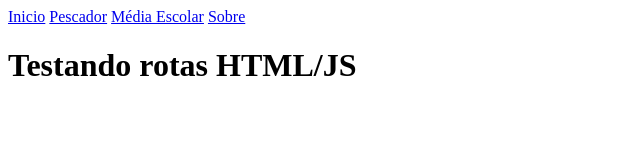
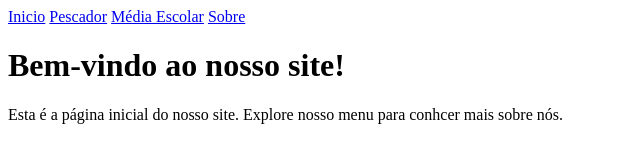
Before and after one commit to yasminandya/tecweb_yasmin, a plain HTML site: page index.html in a window 1280 px wide. Shown: the whole page, without its empty margins (0-640 px from the left). Drawn offline with Linux system fonts and the light colour scheme.

Commit message:
Update index.html

```diff
--- a/index.html
+++ b/index.html
@@ -12,7 +12,8 @@
         <a href="media_aluno.html">Média Escolar</a>
         <a href="sobre.html">Sobre</a>
     </div>
-    <h1>Testando rotas HTML/JS</h1>
+    <h1>Bem-vindo ao nosso site!</h1>
+    <p>Esta é a página inicial do nosso site. Explore nosso menu para conhcer mais sobre nós. </p>
 
 
 </body>
```
